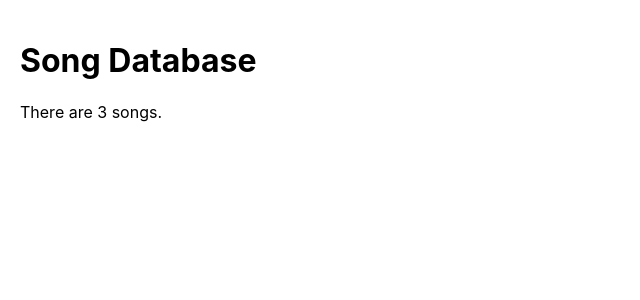
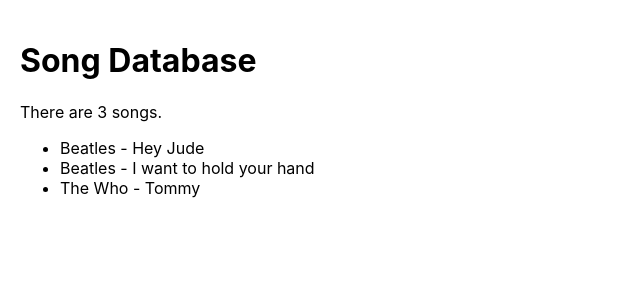
Before and after one commit to FbW-D01/songdatabase, a React (Create React App) app: page / in a window 1280 px wide. Shown: the top 300 px of the page, without its empty margins (0-640 px from the left). Built offline with nearby package versions, Linux system fonts and the light colour scheme.

Commit message:
display data from JSON

```diff
--- a/src/App.js
+++ b/src/App.js
@@ -6,6 +6,15 @@
 		<div className="App">
 			<h1>Song Database</h1>
 			<p>There are {songs.length} songs.</p>
+			<ul>
+				{songs.map((song) => {
+					return (
+						<>
+							<li>{song.author} - {song.name}</li>
+						</>
+					)
+				})}
+			</ul>
 		</div>
 	);
 }
```
Lines whose indentation alone changed are shown as unchanged.
